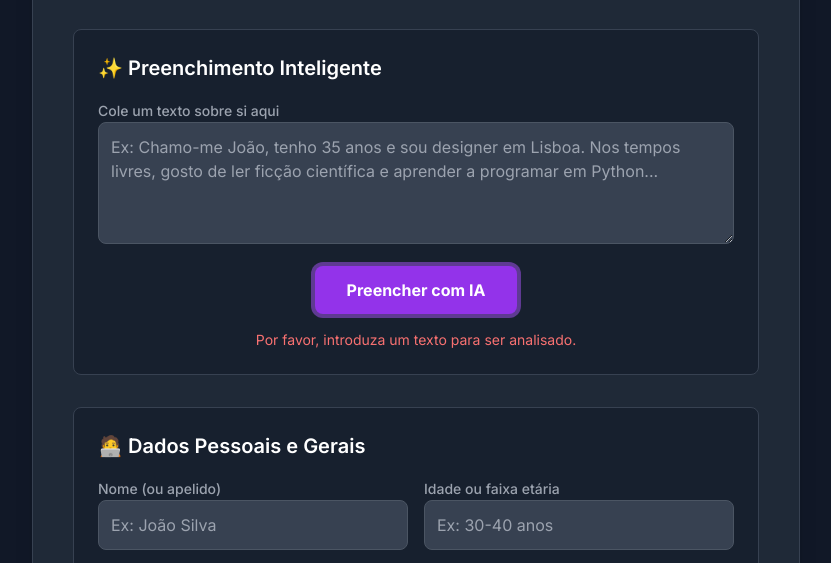
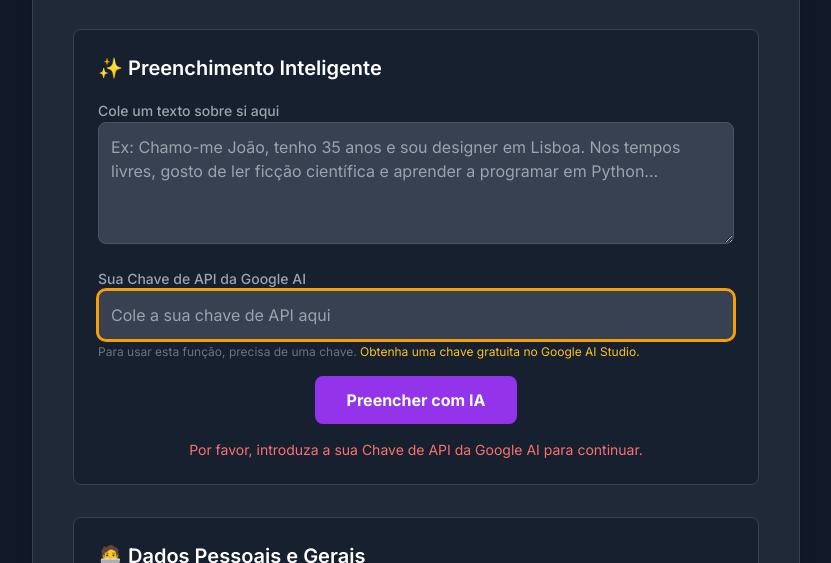
Before and after one commit to pmbs1978/gerador_perfil_pessoal, a plain HTML site: page index.html in a window 1280 px wide. Both pictures are taken after a click on the button "Preencher com IA". Shown: the part 172-735 px from the top of the page, without its empty margins (224-1055 px from the left). Drawn offline with nearby package versions, Linux system fonts and the light colour scheme.

Commit message:
corrigir adicionar pre preenchimento

```diff
--- a/index.html
+++ b/index.html
@@ -83,6 +83,28 @@
               class="w-full p-3 bg-gray-700 rounded-lg border border-gray-600 text-gray-200 focus:ring-2 focus:ring-blue-500 focus:border-blue-500 outline-none"
               placeholder="Ex: Chamo-me João, tenho 35 anos e sou designer em Lisboa. Nos tempos livres, gosto de ler ficção científica e aprender a programar em Python..."
             ></textarea>
+          </div>
+          <div>
+            <label
+              for="api-key-input"
+              class="text-sm font-medium text-gray-400 mb-1"
+              >Sua Chave de API da Google AI</label
+            >
+            <input
+              type="password"
+              id="api-key-input"
+              class="w-full p-3 bg-gray-700 rounded-lg border border-gray-600 text-gray-200 focus:ring-2 focus:ring-amber-500 focus:border-amber-500 outline-none"
+              placeholder="Cole a sua chave de API aqui"
+            />
+            <p class="text-xs text-gray-500 mt-1">
+              Para usar esta função, precisa de uma chave.
+              <a
+                href="https://aistudio.google.com/app/apikey"
+                target="_blank"
+                class="text-amber-400 hover:underline"
+                >Obtenha uma chave gratuita no Google AI Studio.</a
+              >
+            </p>
           </div>
           <div class="text-center">
             <button
@@ -488,8 +510,7 @@
 
     <script>
       // --- Gemini API Call Function ---
-      async function callGemini(promptText) {
-        const apiKey = ""; // API Key will be injected by the environment
+      async function callGemini(promptText, apiKey) {
         const apiUrl = `https://generativelanguage.googleapis.com/v1beta/models/gemini-2.5-flash-preview-05-20:generateContent?key=${apiKey}`;
 
         const schema = {
@@ -620,16 +641,28 @@
       // --- Event Listeners ---
       const aiPrefillBtn = document.getElementById("ai-prefill-btn");
       const aiTextInput = document.getElementById("ai-text-input");
+      const apiKeyInput = document.getElementById("api-key-input");
       const aiBtnText = document.getElementById("ai-btn-text");
       const aiBtnSpinner = document.getElementById("ai-btn-spinner");
       const aiError = document.getElementById("ai-error");
 
       aiPrefillBtn.addEventListener("click", async () => {
         const inputText = aiTextInput.value.trim();
+        const userApiKey = apiKeyInput.value.trim();
+
+        if (!userApiKey) {
+          aiError.textContent =
+            "Por favor, introduza a sua Chave de API da Google AI para continuar.";
+          aiError.classList.remove("hidden");
+          apiKeyInput.focus();
+          return;
+        }
+
         if (!inputText) {
           aiError.textContent =
             "Por favor, introduza um texto para ser analisado.";
           aiError.classList.remove("hidden");
+          aiTextInput.focus();
           return;
         }
 
@@ -640,11 +673,12 @@
         aiPrefillBtn.disabled = true;
 
         try {
-          const extractedData = await callGemini(inputText);
+          const extractedData = await callGemini(inputText, userApiKey);
           populateForm(extractedData);
         } catch (error) {
           console.error("Erro ao preencher com IA:", error);
-          aiError.textContent = "Ocorreu um erro. Por favor, tente novamente.";
+          aiError.textContent =
+            "Ocorreu um erro. Verifique a sua chave de API ou tente novamente.";
           aiError.classList.remove("hidden");
         } finally {
           // Restore UI
```
